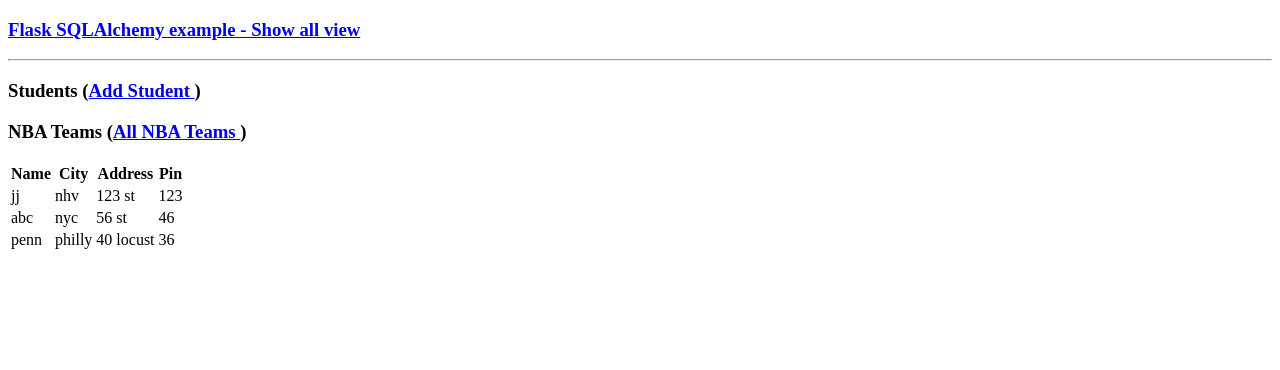
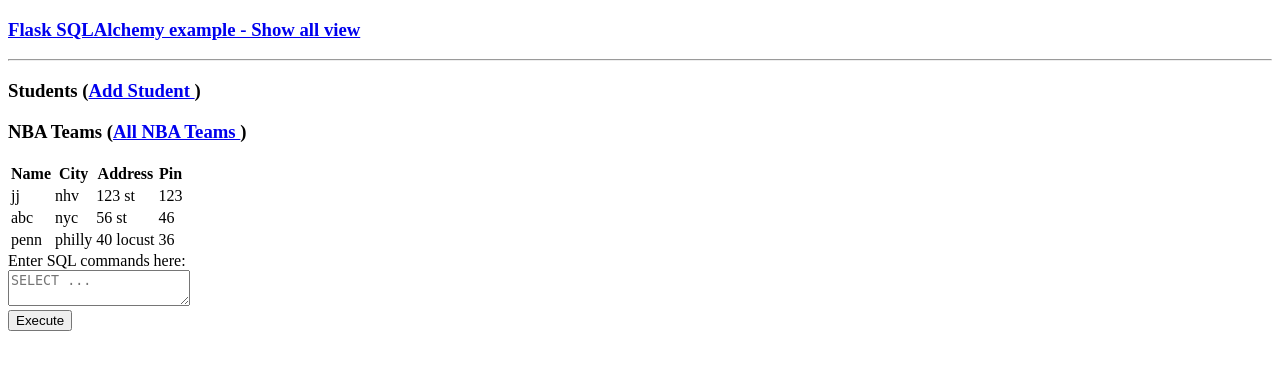
Before and after one commit to carlosherbozo/nba-project, a Flask app: page / in a window 1280 px wide. Shown: the top 370 px of the page. Run offline with Flask 2, Linux system fonts and the light colour scheme; data comes from the database, SQL or seed files in the repository.

Commit message:
query box

```diff
--- a/templates/show_all.html
+++ b/templates/show_all.html
@@ -41,5 +41,11 @@
          </tbody>
       </table>
 
+      <form action = "{{ request.path }}" method = "post">
+         <label for = "addr">Enter SQL commands here:</label><br>
+         <textarea name = "addr" placeholder = "SELECT ..."></textarea><br>
+         <input type = "submit" value = "Execute" />
+      </form>
+
    </body>
 </html>
```
